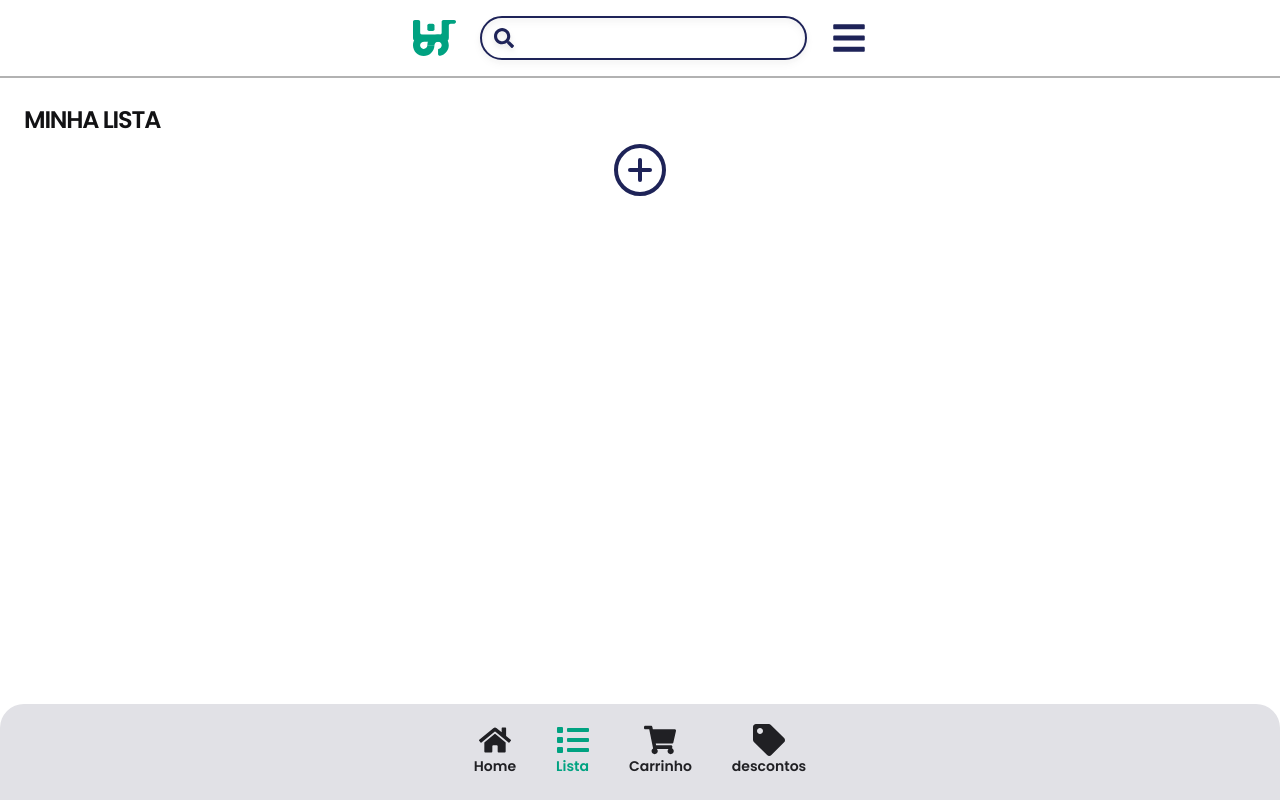
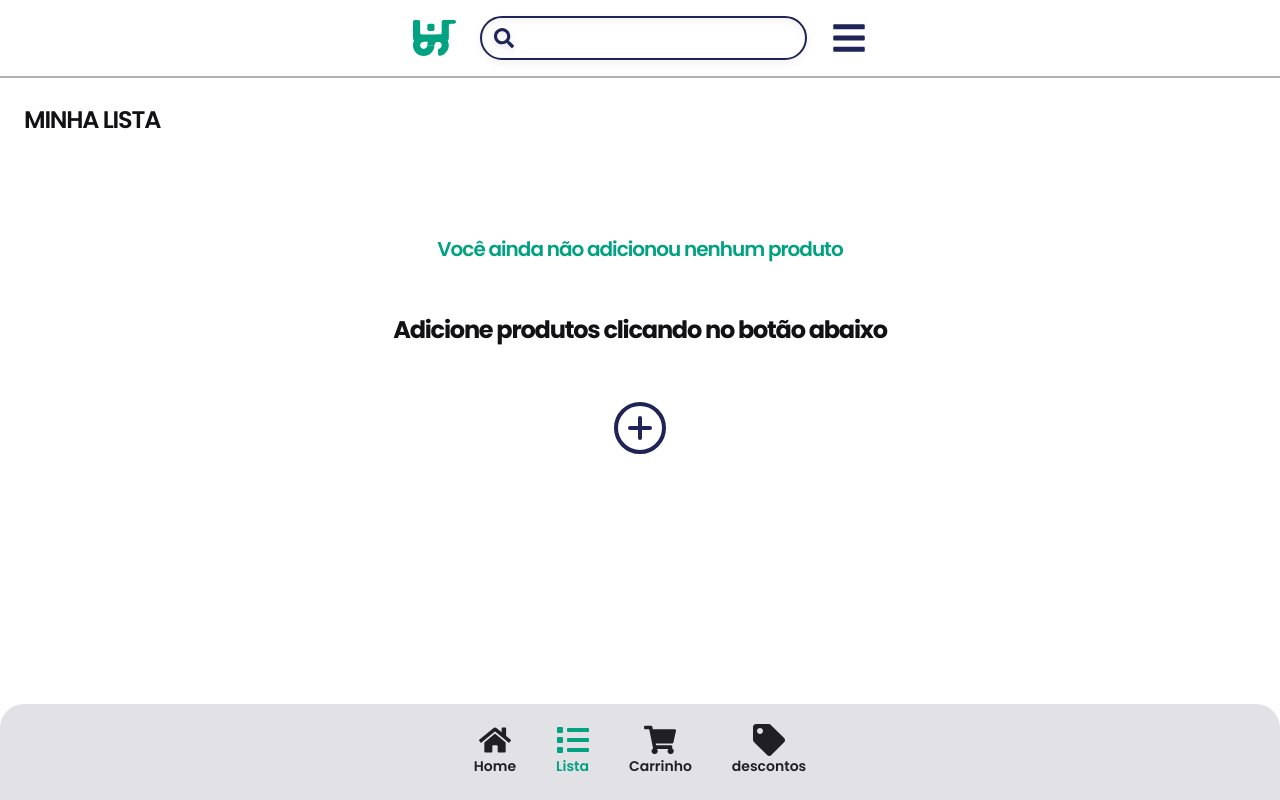
Before and after one commit to jvdionizio/scaneasy-pwa, a Next.js app: page /list in a window 1280 px wide. Built offline with nearby package versions, Linux system fonts and the light colour scheme.

Commit message:
feat: Add Overlay

```diff
--- a/components/AddButton.jsx
+++ b/components/AddButton.jsx
@@ -5,7 +5,7 @@ import { FaPlus, FaPlusCircle } from "react-icons/fa";
 export default function AddButton({index}) {
   const [clicked, setClicked] = useState(false);
 
-  const { list, setList } = useContext(StoreContext)
+  const { list, setList, setShowAddOverlay } = useContext(StoreContext)
 
   const handleAdd = () => {
     const newList = [...list]
@@ -35,6 +35,7 @@ export default function AddButton({index}) {
       onClick={() => {
         handleAdd()
         setClicked(!clicked)
+        setShowAddOverlay(true)
       }}
     >
       {
--- /dev/null
+++ b/components/AddOverlay.jsx
@@ -0,0 +1,59 @@
+import { StoreContext } from "@/context/context";
+import { useContext } from "react";
+import { FaList } from "react-icons/fa";
+import Heading from "./styles/Heading";
+import clsx from "clsx";
+
+export default function AddOverlay({index}) {
+  const { showAddOverlay } = useContext(StoreContext)
+
+  return(
+    <div>
+      <div
+        className={clsx(
+          'absolute',
+          'transition-all',
+          'duration-200',
+          'bg-green-500',
+          'flex',
+          'gap-4',
+          'px-4',
+          'py-2',
+          'z-10',
+          'rounded-md',
+          'right-0',
+          'left-0',
+          'mx-auto',
+          'w-fit',
+          {
+            'top-8' : !showAddOverlay,
+            'top-24' : showAddOverlay,
+          },
+        )}
+      >
+        <FaList
+          className="
+            w-6
+            h-6
+            text-white
+          "
+        />
+        <Heading
+          size="sm"
+          textColor="white"
+          weight="semibold"
+          asChild
+        >
+          <h3
+            className="
+              whitespace-nowrap
+            "
+          >
+            Produto adicionado a lista
+          </h3>
+        </Heading>
+      </div>
+    </div>
+  )
+
+}
--- a/components/Header.jsx
+++ b/components/Header.jsx
@@ -7,10 +7,7 @@ import { useState } from 'react'
 export default function Header(){
   const [isOpen, setIsOpen] = useState(false)
   return (
-    <header className="bg-white">
-      <div>
-
-      </div>
+    <header className="bg-white z-20">
       <div
         className='
           flex
--- a/components/styles/Heading.jsx
+++ b/components/styles/Heading.jsx
@@ -35,6 +35,7 @@ export default function Heading({
           'text-gray-400': textColor === '400',
           'text-blue-700': textColor === 'blue',
           'text-white ': textColor === 'white',
+          'text-green-500': textColor === 'green',
         },
         {
           uppercase,
--- a/context/context.js
+++ b/context/context.js
@@ -5,6 +5,8 @@ export const StoreContext = createContext(null);
 
 function StoreProvider({ children }) {
   const [list, setList] = useState();
+
+  const [showAddOverlay, setShowAddOverlay] = useState(false);
 
   useEffect(() => {
     fetch("http://localhost:3000/api/products")
@@ -23,10 +25,16 @@ function StoreProvider({ children }) {
       });
   }, []);
 
+  useEffect(() => {
+    showAddOverlay && setTimeout(() => setShowAddOverlay(false), 2000);
+  }, [showAddOverlay]);
+
   return (
     <StoreContext.Provider
       value={{
         list,
+        showAddOverlay,
+        setShowAddOverlay,
         setList
       }}
     >
--- a/pages/home.js
+++ b/pages/home.js
@@ -5,10 +5,13 @@ import Head from "next/head";
 import { productsObj } from "@/public/static/products";
 import NavBar from "@/components/NavBar";
 import DraggableCard from "@/components/DraggableCard";
+import AddOverlay from "@/components/AddOverlay";
 
 export default function Home({data}) {
   return(
-    <div className='w-screen h-screen flex flex-col py-4'>
+    <div className='w-screen h-screen flex flex-col py-4
+      overflow-x-hidden overflow-clip
+    '>
       <Head>
         <title>Scan Easy - Bem vindo</title>
       </Head>
@@ -22,6 +25,7 @@ export default function Home({data}) {
       >
         <SectionSwiper data={data} type={"categories"} />
       </div>
+      <AddOverlay />
       <div
         className='
           fixed
--- a/pages/list.js
+++ b/pages/list.js
@@ -60,7 +60,7 @@ export default function List() {
         </Heading>
         <div>
           {
-            uniqueCategories && uniqueCategories.map((category, index) => {
+            uniqueCategories?.length > 0 ? uniqueCategories.map((category, index) => {
               return(
                 <div
                   key={index}
@@ -219,6 +219,30 @@ export default function List() {
                 </div>
               )
             }
+          ) : (
+            <div
+              className="
+                text-center
+                flex
+                flex-col
+                justify-center
+                items-center
+                gap-12
+                mt-24
+                mb-12
+              "
+            >
+              <Heading
+                size="md"
+                weight="semibold"
+                textColor="green"
+              >
+                Você ainda não adicionou nenhum produto
+              </Heading>
+              <Heading>
+                Adicione produtos clicando no botão abaixo
+              </Heading>
+            </div>
           )}
           <div
             className="
```
